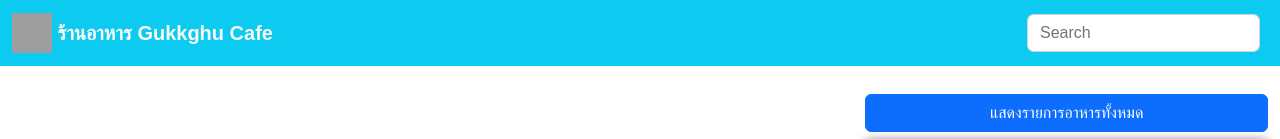
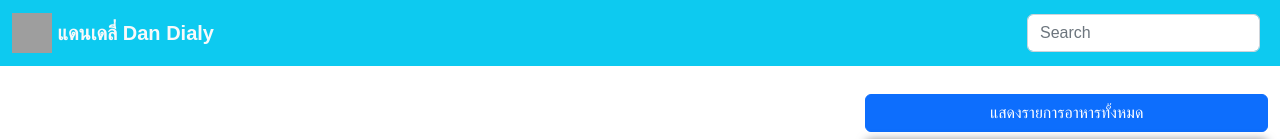
Before and after one commit to nopphadolj/POS-Dan, a plain HTML site: page index.html in a window 1280 px wide. Shown: the top 139 px of the page. Drawn offline with nearby package versions, Linux system fonts and the light colour scheme; some packages are replaced by stand-ins of ours; no server answers; grey boxes are pictures that could not be loaded; a script that the page names is missing; a web font is replaced by a local one.

Commit message:
Update index.html

```diff
--- a/index.html
+++ b/index.html
@@ -17,7 +17,7 @@
     <div class="container-fluid">
       <a class="navbar-brand" href="#">
         <img class="align-middle fs-5" src="https://res.cloudinary.com/gukkghu/image/upload/v1656848579/gukkghu/G_mttpua.png" alt="Logo" width="40" height="40" class="d-inline-block align-text-top">
-        <span class="align-middle fs-5 fw-bolder text-light">ร้านอาหาร Gukkghu Cafe</span>
+        <span class="align-middle fs-5 fw-bolder text-light">แดนเดลี่ Dan Dialy</span>
       </a>
       <div class="d-flex" role="search">
         <input class="form-control me-2" type="search" placeholder="Search" id="serchName">
```
